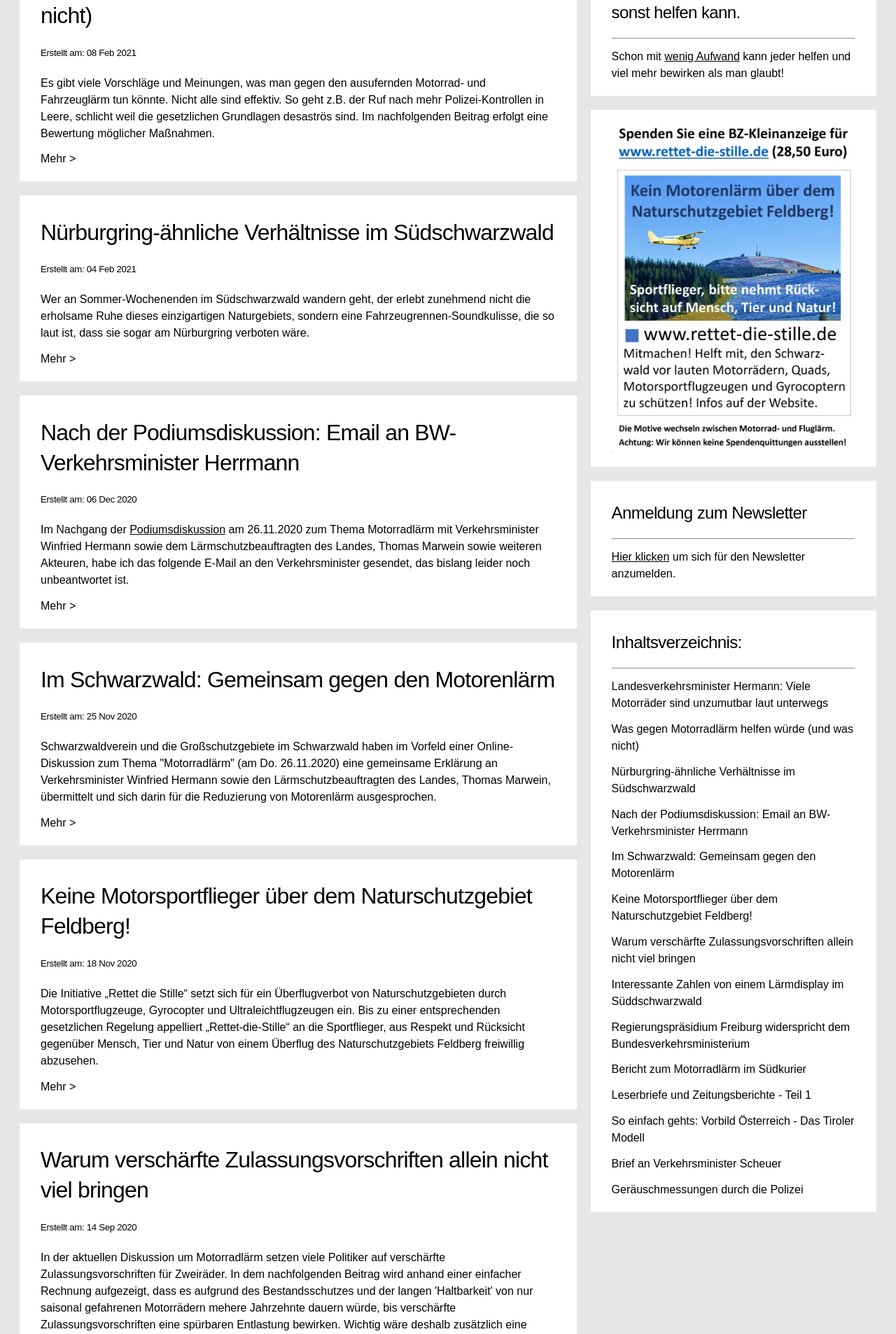
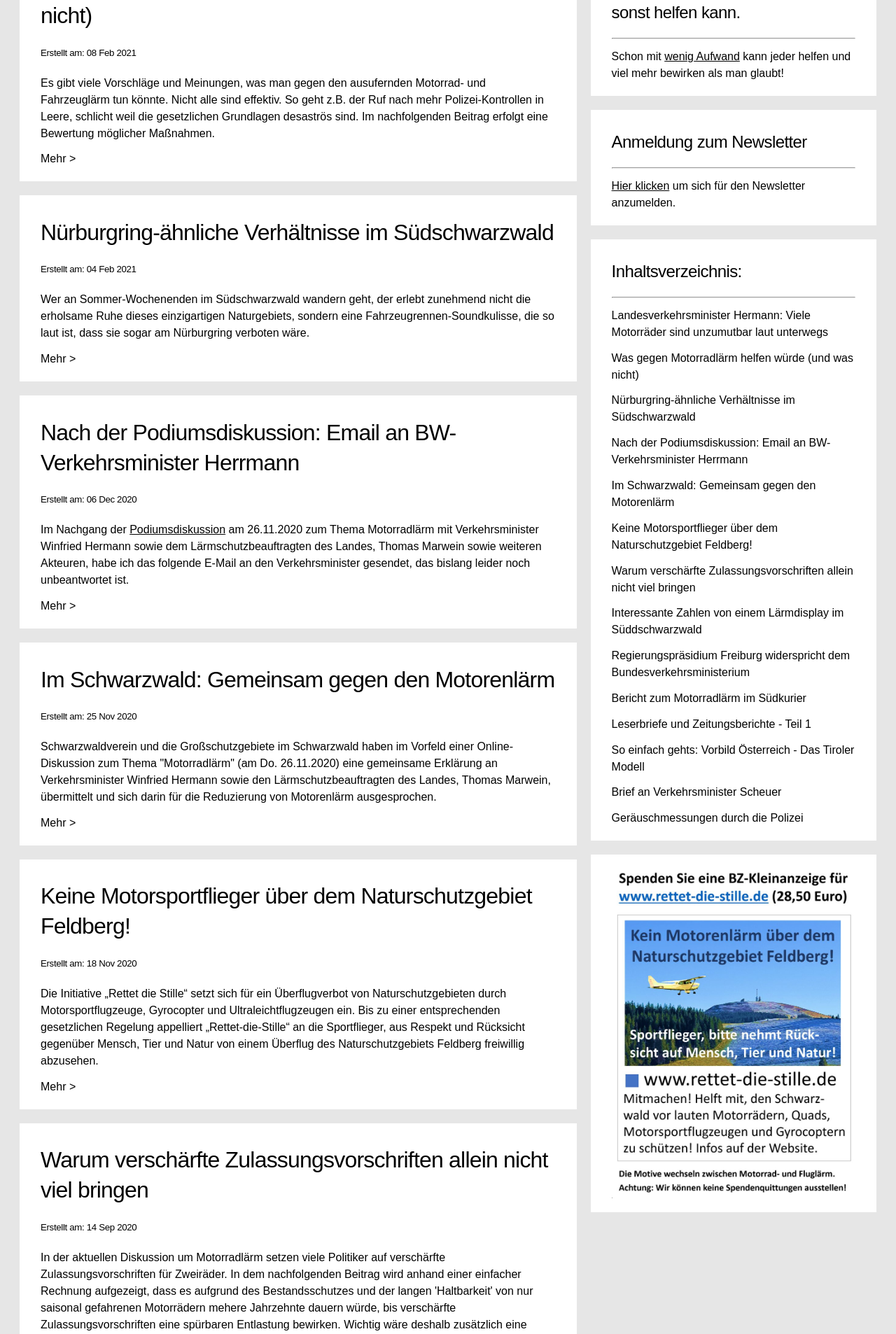
Before and after one commit to rettet-die-stille/rettet-die-stille.github.io, a Jekyll site: the page built from index.md, in a window 1280 px wide. Shown: the part 1385-3291 px from the top of the page at 70% size. Built offline with Jekyll 4.4.1, drawn with Linux system fonts in a browser that asks for light colours.

Commit message:
Update defaultmodern2.html

```diff
--- a/_layouts/defaultmodern2.html
+++ b/_layouts/defaultmodern2.html
@@ -122,13 +122,6 @@ layout: default
           <p>Schon mit <span style='text-decoration: underline;'><a href="/was-kann-ich-tun.html">wenig Aufwand</a></span> kann jeder helfen und viel mehr bewirken als man glaubt!</p>
         </div>
         <div class="card">
-          <form action="https://www.paypal.com/donate" method="post" target="_top">
-            <input type="hidden" name="hosted_button_id" value="2CGLBY3C2FMB8" />
-            <input type="image" src="https://www.rettet-die-stille.de/assets/images/donate.jpg" style="width:100%;max-width:500px;border:0" name="submit" title="PayPal - Einfach und sicher online zahlen!" alt="Donate with PayPal button" />
-            <img alt="" style="border:0" src="https://www.paypal.com/de_DE/i/scr/pixel.gif" width="1" height="1" />
-          </form>
-        </div>
-        <div class="card">
           <h2>Anmeldung zum Newsletter</h2>
           <hr>
           <p><span style='text-decoration: underline;'><a href="http://eepurl.com/ha88dz">Hier klicken</a></span> um sich für den Newsletter anzumelden.</p>
@@ -139,6 +132,13 @@ layout: default
           {% for post in site.posts %}
           <p><a href="{{ post.url }}" title="{{ post.title }}">{{ post.title }}</a></p>
           {% endfor %}
+        </div>
+        <div class="card">
+          <form action="https://www.paypal.com/donate" method="post" target="_top">
+            <input type="hidden" name="hosted_button_id" value="2CGLBY3C2FMB8" />
+            <input type="image" src="https://www.rettet-die-stille.de/assets/images/donate.jpg" style="width:100%;max-width:500px;border:0" name="submit" title="PayPal - Einfach und sicher online zahlen!" alt="Donate with PayPal button" />
+            <img alt="" style="border:0" src="https://www.paypal.com/de_DE/i/scr/pixel.gif" width="1" height="1" />
+          </form>
         </div>
       </div>
     </div>
```
